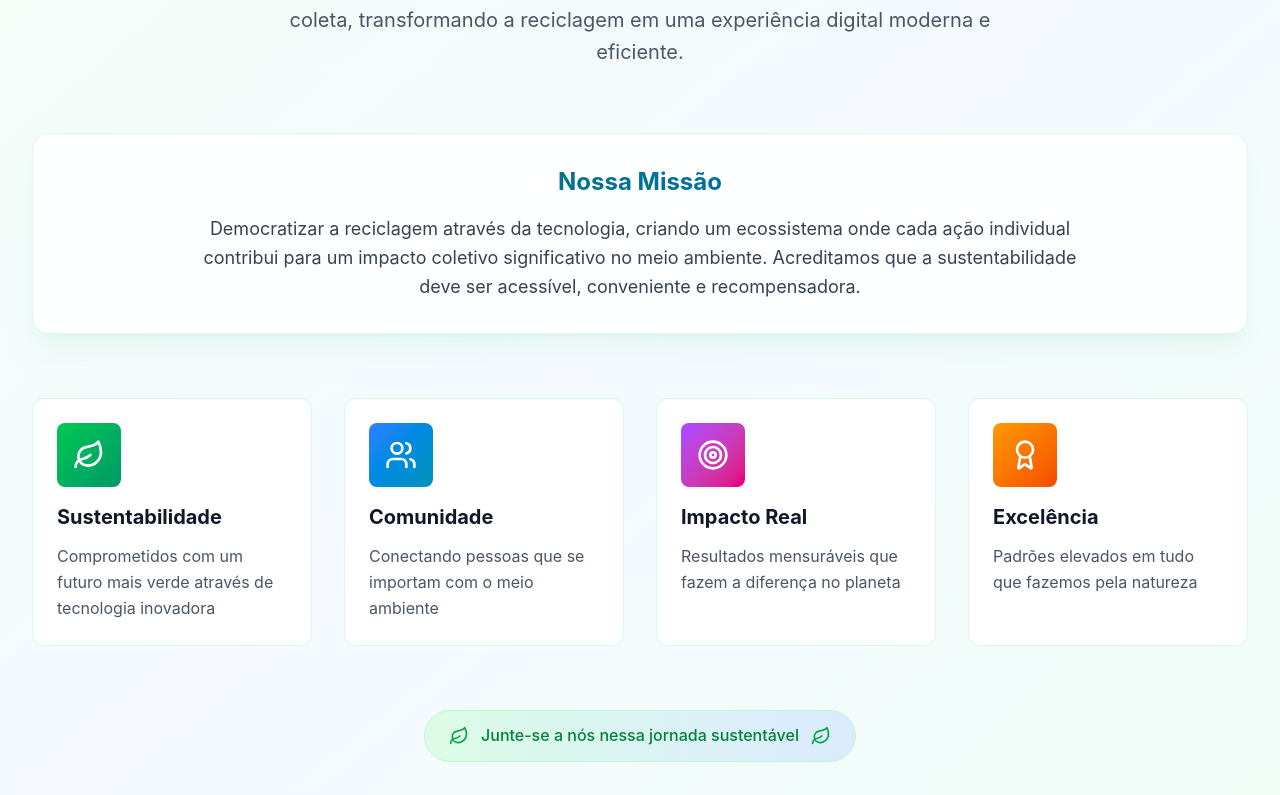
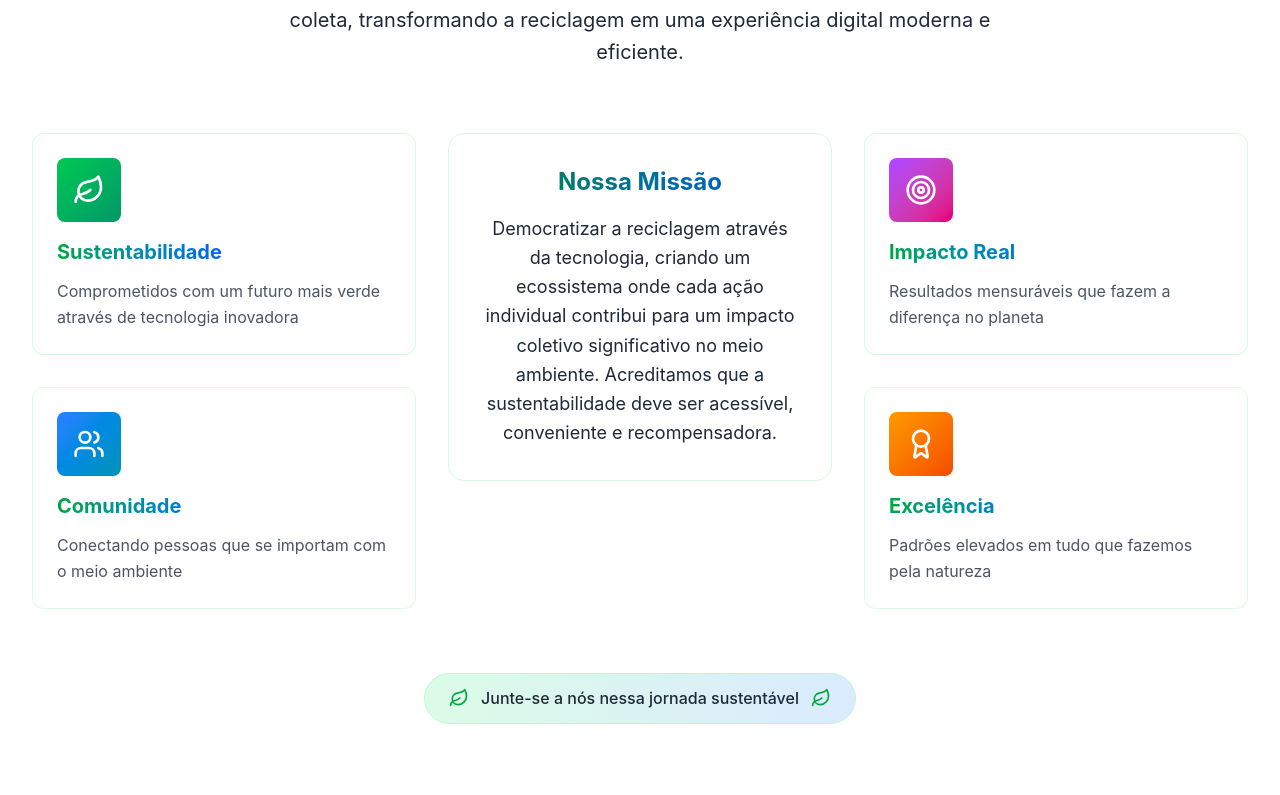
Before and after one commit to PedroBolson/Interface-Reciclagem, a React (Vite) app: page / in a window 1280 px wide. Shown: the part 1205-2000 px from the top of the page. Built offline with nearby package versions, Linux system fonts and the light colour scheme.

Commit message:
Finishing about section

```diff
--- a/src/components/sections/AboutSection.tsx
+++ b/src/components/sections/AboutSection.tsx
@@ -29,39 +29,28 @@ const AboutSection = () => {
     ]
 
     return (
-        <section className="py-20 px-4 sm:px-6 lg:px-8 bg-gradient-to-br from-green-50/80 via-blue-50/60 to-emerald-50/80 dark:from-gray-900/95 dark:via-green-900/30 dark:to-blue-900/20">
+        <section className="py-20 px-4 sm:px-6 lg:px-8">
             <div className="max-w-7xl mx-auto">
                 {/* Header */}
                 <div className="text-center mb-16">
                     <h2 className="text-4xl lg:text-5xl font-bold mb-6 bg-gradient-to-r from-green-600 via-blue-600 to-emerald-600 dark:from-green-400 dark:via-blue-400 dark:to-emerald-400 bg-clip-text text-transparent">
                         Sobre a EcoRecicla
                     </h2>
-                    <p className="text-xl text-gray-600 dark:text-gray-300 max-w-3xl mx-auto leading-relaxed">
+                    <p className="text-xl max-w-3xl mx-auto leading-relaxed">
                         Somos uma plataforma inovadora que conecta pessoas, empresas e pontos de coleta,
                         transformando a reciclagem em uma experiência digital moderna e eficiente.
                     </p>
                 </div>
 
-                {/* Mission Statement */}
-                <div className="bg-white/90 dark:bg-gray-800/90 backdrop-blur-sm rounded-2xl p-8 mb-16 border border-green-200/50 dark:border-green-700/50 shadow-xl shadow-green-500/5">
-                    <div className="text-center">
-                        <h3 className="text-2xl font-bold mb-4 bg-gradient-to-r from-green-700 to-blue-700 dark:from-green-400 dark:to-blue-400 bg-clip-text text-transparent">
-                            Nossa Missão
-                        </h3>
-                        <p className="text-lg text-gray-700 dark:text-gray-300 max-w-4xl mx-auto leading-relaxed">
-                            Democratizar a reciclagem através da tecnologia, criando um ecossistema onde cada
-                            ação individual contribui para um impacto coletivo significativo no meio ambiente.
-                            Acreditamos que a sustentabilidade deve ser acessível, conveniente e recompensadora.
-                        </p>
-                    </div>
-                </div>
-
-                {/* Achievements Grid */}
-                <div className="grid grid-cols-1 md:grid-cols-2 lg:grid-cols-4 gap-8">
-                    {achievements.map((achievement, index) => (
+                {/* Desktop Layout */}
+                <div className="hidden lg:block mb-16">
+                    <div className="grid grid-cols-3 gap-8 items-start">
+                        {/* Left Column - 2 cards */}
+                        <div className="space-y-8">
+                            {achievements.slice(0, 2).map((achievement, index) => (
                                 <div
                                     key={index}
-                            className="group relative bg-white/95 dark:bg-gray-800/95 backdrop-blur-sm rounded-xl p-6 border border-green-200/60 dark:border-green-700/60 hover:border-green-300/80 dark:hover:border-green-600/80 transition-all duration-500 hover:scale-105 hover:shadow-2xl hover:shadow-green-500/10"
+                                    className="group relative backdrop-blur-sm rounded-xl p-6 border border-green-200/60 dark:border-green-700/60 hover:border-green-300/80 dark:hover:border-green-600/80 transition-all duration-500 hover:scale-105 hover:shadow-2xl hover:shadow-green-500/10"
                                 >
                                     {/* Background gradient on hover */}
                                     <div className={`absolute inset-0 bg-gradient-to-br ${achievement.color} opacity-0 group-hover:opacity-10 rounded-xl transition-opacity duration-500`}></div>
@@ -72,7 +61,7 @@ const AboutSection = () => {
                                     </div>
 
                                     {/* Content */}
-                            <h4 className="text-xl font-bold mb-3 text-gray-900 dark:text-white group-hover:text-transparent group-hover:bg-gradient-to-r group-hover:from-green-600 group-hover:to-blue-600 group-hover:bg-clip-text transition-all duration-300">
+                                    <h4 className="text-xl font-bold mb-3 bg-gradient-to-r from-green-600 via-blue-600 to-emerald-600 dark:from-green-400 dark:via-blue-400 dark:to-emerald-400 bg-clip-text text-transparent">
                                         {achievement.title}
                                     </h4>
                                     <p className="text-gray-600 dark:text-gray-400 leading-relaxed">
@@ -85,11 +74,102 @@ const AboutSection = () => {
                             ))}
                         </div>
 
+                        {/* Center Column - Mission Statement */}
+                        <div className="backdrop-blur-sm rounded-2xl p-8 border border-green-200/60 dark:border-green-700/60">
+                            <div className="text-center">
+                                <h3 className="text-2xl font-bold mb-4 bg-gradient-to-r from-green-700 to-blue-700 dark:from-green-400 dark:to-blue-400 bg-clip-text text-transparent">
+                                    Nossa Missão
+                                </h3>
+                                <p className="text-lg leading-relaxed">
+                                    Democratizar a reciclagem através da tecnologia, criando um ecossistema onde cada
+                                    ação individual contribui para um impacto coletivo significativo no meio ambiente.
+                                    Acreditamos que a sustentabilidade deve ser acessível, conveniente e recompensadora.
+                                </p>
+                            </div>
+                        </div>
+
+                        {/* Right Column - 2 cards */}
+                        <div className="space-y-8">
+                            {achievements.slice(2, 4).map((achievement, index) => (
+                                <div
+                                    key={index + 2}
+                                    className="group relative backdrop-blur-sm rounded-xl p-6 border border-green-200/60 dark:border-green-700/60 hover:border-green-300/80 dark:hover:border-green-600/80 transition-all duration-500 hover:scale-105 hover:shadow-2xl hover:shadow-green-500/10"
+                                >
+                                    {/* Background gradient on hover */}
+                                    <div className={`absolute inset-0 bg-gradient-to-br ${achievement.color} opacity-0 group-hover:opacity-10 rounded-xl transition-opacity duration-500`}></div>
+
+                                    {/* Icon */}
+                                    <div className={`inline-flex items-center justify-center w-16 h-16 rounded-lg bg-gradient-to-br ${achievement.color} text-white mb-4 group-hover:scale-110 transition-transform duration-300`}>
+                                        {achievement.icon}
+                                    </div>
+
+                                    {/* Content */}
+                                    <h4 className="text-xl font-bold mb-3 bg-gradient-to-r from-green-600 via-blue-600 to-emerald-600 dark:from-green-400 dark:via-blue-400 dark:to-emerald-400 bg-clip-text text-transparent">
+                                        {achievement.title}
+                                    </h4>
+                                    <p className="text-gray-600 dark:text-gray-400 leading-relaxed">
+                                        {achievement.description}
+                                    </p>
+
+                                    {/* Hover effect line */}
+                                    <div className={`absolute bottom-0 left-0 h-1 bg-gradient-to-r ${achievement.color} transform scale-x-0 group-hover:scale-x-100 transition-transform duration-500 rounded-b-xl`}></div>
+                                </div>
+                            ))}
+                        </div>
+                    </div>
+                </div>
+
+                {/* Mobile/Tablet Layout */}
+                <div className="lg:hidden">
+                    {/* Mission Statement */}
+                    <div className="backdrop-blur-sm rounded-2xl p-8 mb-16">
+                        <div className="text-center">
+                            <h3 className="text-2xl font-bold mb-4 bg-gradient-to-r from-green-700 to-blue-700 dark:from-green-400 dark:to-blue-400 bg-clip-text text-transparent">
+                                Nossa Missão
+                            </h3>
+                            <p className="text-lg max-w-4xl mx-auto leading-relaxed">
+                                Democratizar a reciclagem através da tecnologia, criando um ecossistema onde cada
+                                ação individual contribui para um impacto coletivo significativo no meio ambiente.
+                                Acreditamos que a sustentabilidade deve ser acessível, conveniente e recompensadora.
+                            </p>
+                        </div>
+                    </div>
+
+                    {/* Achievements Grid */}
+                    <div className="grid grid-cols-1 md:grid-cols-2 gap-8">
+                        {achievements.map((achievement, index) => (
+                            <div
+                                key={index}
+                                className="group relative backdrop-blur-sm rounded-xl p-6 border border-green-200/60 dark:border-green-700/60 hover:border-green-300/80 dark:hover:border-green-600/80 transition-all duration-500 hover:scale-105 hover:shadow-2xl hover:shadow-green-500/10"
+                            >
+                                {/* Background gradient on hover */}
+                                <div className={`absolute inset-0 bg-gradient-to-br ${achievement.color} opacity-0 group-hover:opacity-10 rounded-xl transition-opacity duration-500`}></div>
+
+                                {/* Icon */}
+                                <div className={`inline-flex items-center justify-center w-16 h-16 rounded-lg bg-gradient-to-br ${achievement.color} text-white mb-4 group-hover:scale-110 transition-transform duration-300`}>
+                                    {achievement.icon}
+                                </div>
+
+                                {/* Content */}
+                                <h4 className="text-xl font-bold mb-3 bg-gradient-to-r from-green-600 via-blue-600 to-emerald-600 dark:from-green-400 dark:via-blue-400 dark:to-emerald-400 bg-clip-text text-transparent">
+                                    {achievement.title}
+                                </h4>
+                                <p className="text-gray-600 dark:text-gray-400 leading-relaxed">
+                                    {achievement.description}
+                                </p>
+
+                                {/* Hover effect line */}
+                                <div className={`absolute bottom-0 left-0 h-1 bg-gradient-to-r ${achievement.color} transform scale-x-0 group-hover:scale-x-100 transition-transform duration-500 rounded-b-xl`}></div>
+                            </div>
+                        ))}
+                    </div>
+                </div>
+
                 {/* Call to Action */}
                 <div className="text-center mt-16">
                     <div className="inline-flex items-center justify-center space-x-3 px-6 py-3 rounded-full bg-gradient-to-r from-green-100 to-blue-100 dark:from-green-900/30 dark:to-blue-900/30 border border-green-200 dark:border-green-700 backdrop-blur-sm group hover:scale-105 transition-all duration-300">
                         <Leaf className="w-5 h-5 text-green-600 dark:text-green-400 group-hover:rotate-12 transition-transform duration-300" />
-                        <span className="text-green-700 dark:text-green-300 font-medium">Junte-se a nós nessa jornada sustentável</span>
+                        <span className="font-medium">Junte-se a nós nessa jornada sustentável</span>
                         <Leaf className="w-5 h-5 text-green-600 dark:text-green-400 group-hover:-rotate-12 transition-transform duration-300" />
                     </div>
                 </div>
```
Lines whose indentation alone changed are shown as unchanged.
